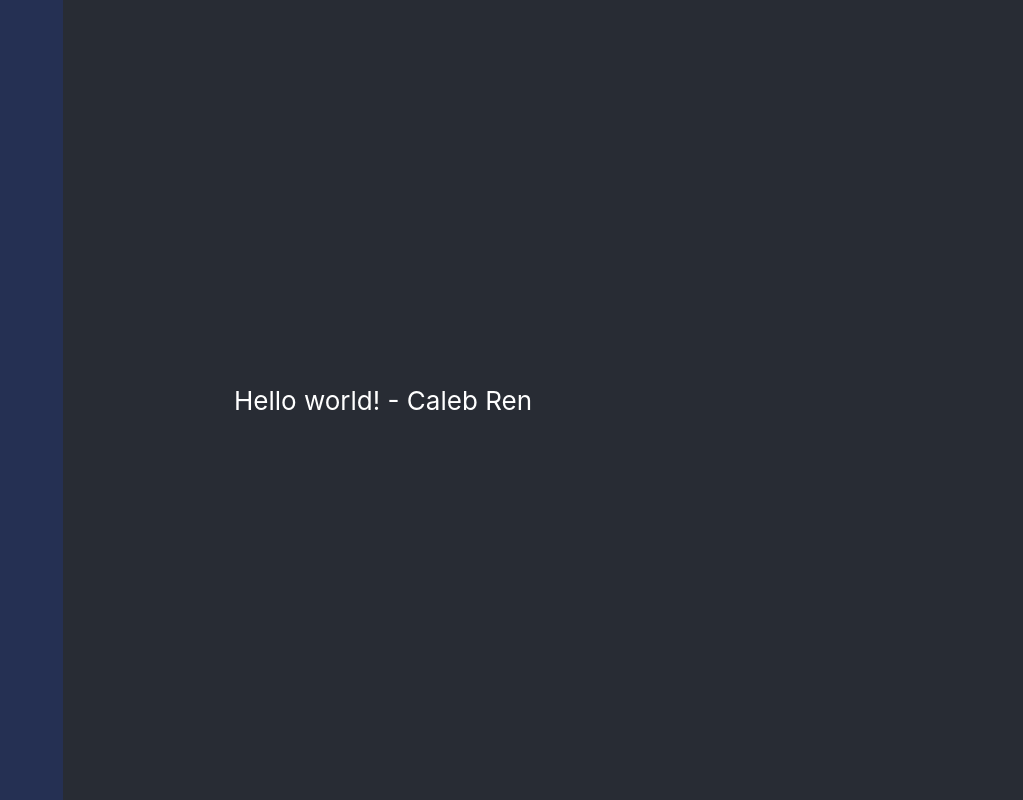
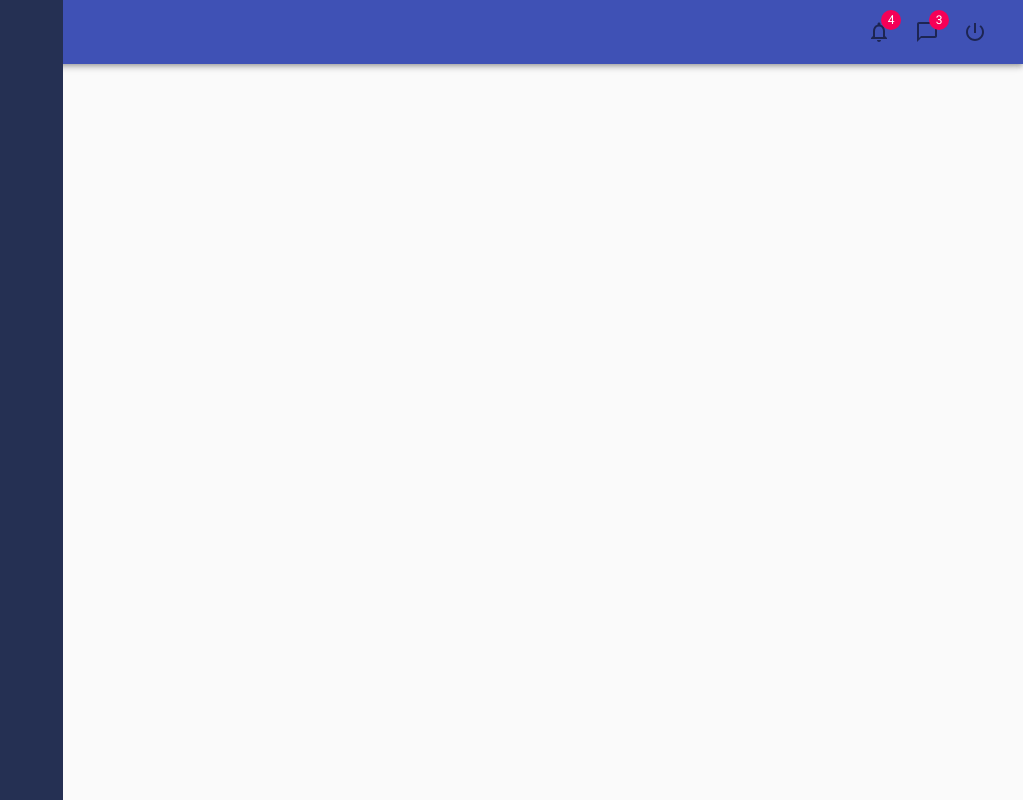
Before and after one commit to schedyool/schedyool, a React (Create React App) app: page / in a window 1280 px wide. Shown: the whole page, without its empty margins (257-1280 px from the left). Built offline with nearby package versions, Linux system fonts and the light colour scheme.

Commit message:
Basic Webapp

```diff
--- a/src/App/App.tsx
+++ b/src/App/App.tsx
@@ -2,17 +2,27 @@
 import './App.css';
 import 'fontsource-roboto';
 import SideMenu from '../Components/SideMenu';
+import Header from '../Components/Header';
+import { makeStyles, CssBaseline } from '@material-ui/core';
+
+const useStyles = makeStyles({
+  appMain: {
+    paddingLeft: '200px',
+    width: '100%',
+  },
+});
 
 function App() {
+  const classes = useStyles();
+
   return (
-    <div className="App">
-      <header className="App-header">
-        <p>
-          Hello world! - Caleb Ren
-        </p>
-        <SideMenu />
-      </header>
-    </div>
+    <>
+      <SideMenu />
+      <div className={classes.appMain}>
+        <Header />
+      </div>
+      <CssBaseline />
+    </>
   );
 }
 
--- /dev/null
+++ b/src/Components/Header.tsx
@@ -0,0 +1,39 @@
+import React from 'react';
+import { AppBar, Toolbar, Grid, InputBase, IconButton, Badge } from '@material-ui/core';
+import NotificationsNoneIcon from '@material-ui/icons/NotificationsNone';
+import ChatBubbleOutlineIcon from '@material-ui/icons/ChatBubbleOutline';
+import PowerSettingsNewIcon from '@material-ui/icons/PowerSettingsNew';
+
+const Header = (): any => {
+    return (
+        <AppBar position="static">
+            <Toolbar>
+                <Grid container>
+                    <Grid item>
+                        <InputBase />
+                    </Grid>
+                    <Grid item sm></Grid>
+                    <Grid item>
+                        <IconButton>
+                            <Badge badgeContent={4} color="secondary">
+                                <NotificationsNoneIcon />
+                            </Badge>
+                        </IconButton>
+                        <IconButton>
+                            <Badge badgeContent={3} color="secondary">
+                                <ChatBubbleOutlineIcon />
+                            </Badge>
+                        </IconButton>
+                        <IconButton>
+                            <Badge color="secondary">
+                                <PowerSettingsNewIcon />
+                            </Badge>
+                        </IconButton>
+                    </Grid>
+                </Grid>
+            </Toolbar>
+        </AppBar>
+    )
+}
+
+export default Header;
--- a/src/Components/SideMenu.tsx
+++ b/src/Components/SideMenu.tsx
@@ -1,8 +1,23 @@
 import React from 'react';
+import { makeStyles } from '@material-ui/core';
+
+// withStyles, makeStyles hooks for CSS styling -> JSS
+const useStyle = makeStyles({
+    sideMenu: {
+        display: 'flex',
+        flexDirection: 'column',
+        position: 'absolute',
+        left: '0px',
+        width: '320px',
+        height: '100%',
+        backgroundColor: '#253053',
+    },
+});
 
 const SideMenu = (): any => {
+    const classes = useStyle();
     return (
-        <div className="side-menu" >
+        <div className={classes.sideMenu} >
         </div>
     );
 }
--- a/src/index.css
+++ b/src/index.css
@@ -11,13 +11,3 @@
   font-family: source-code-pro, Menlo, Monaco, Consolas, 'Courier New',
     monospace;
 }
-
-.side-menu {
-  display: flex;
-  flex-direction: column;
-  position: absolute;
-  left: 0px;
-  width: 320px;
-  height: 100%;
-  background-color: #253053;
-}
```
